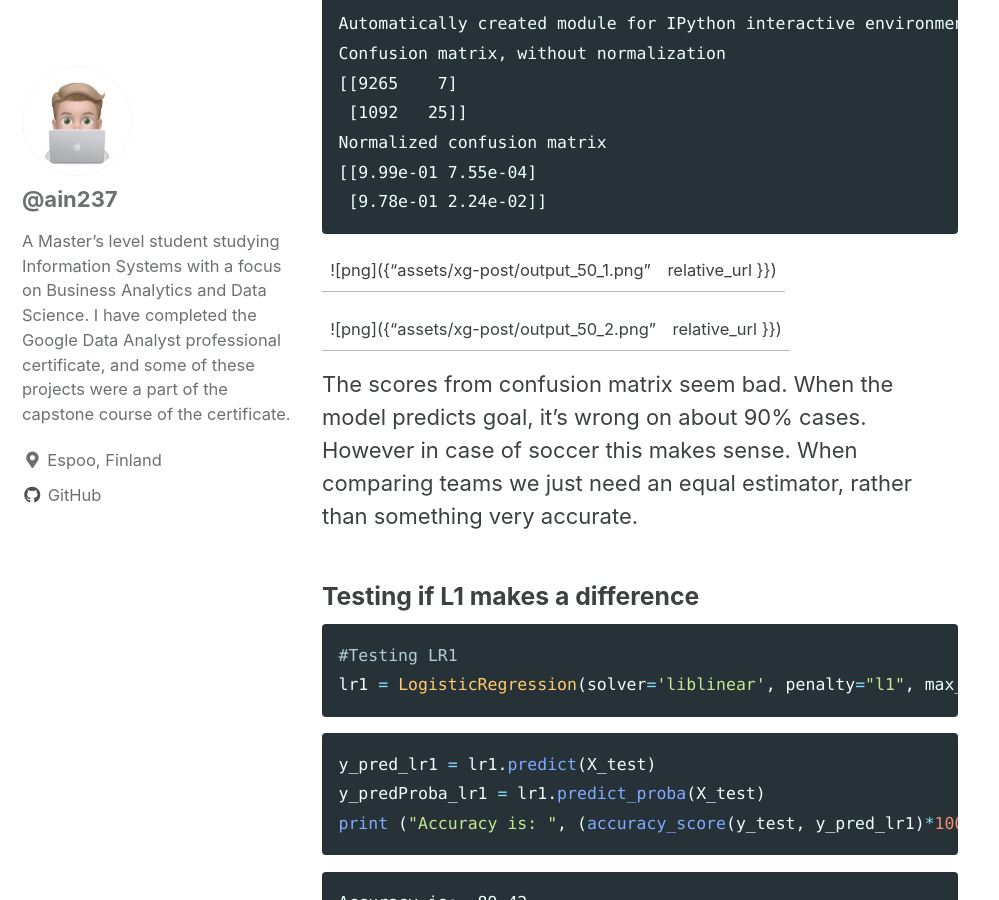
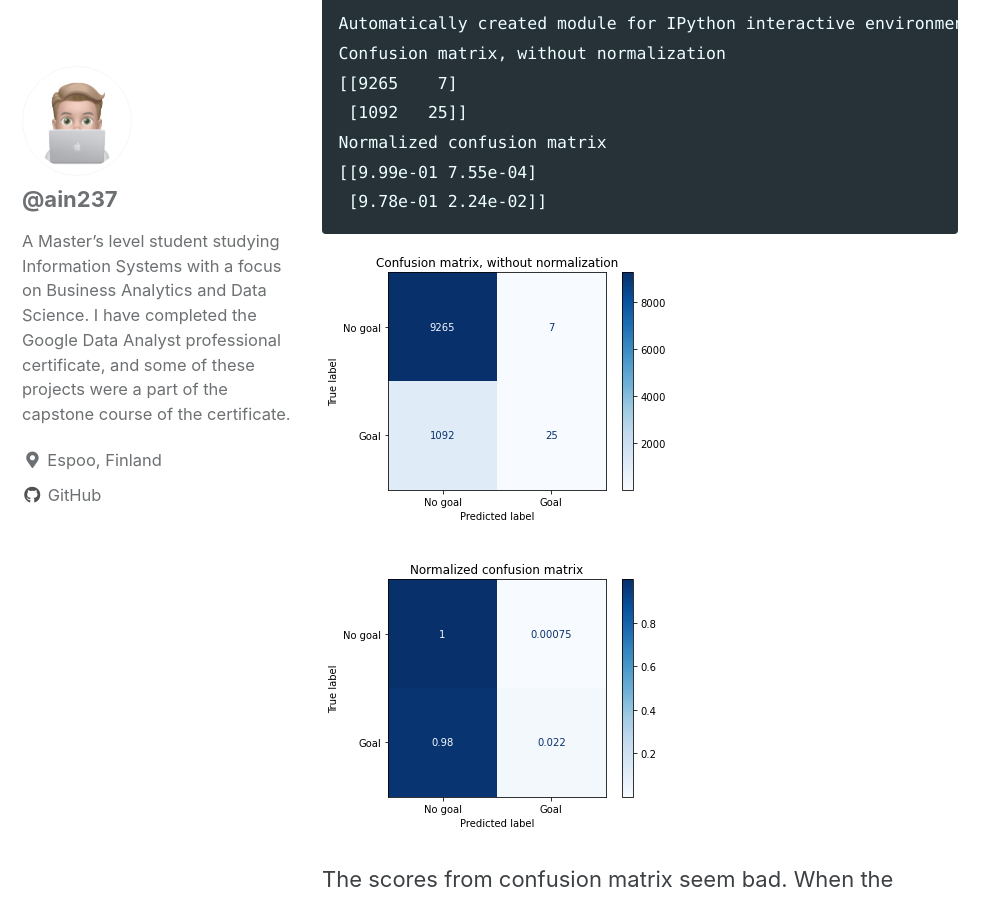
Before and after one commit to ain237/Portfolio, a Jekyll site: the page built from _posts/2021-08-01-xG_model_notebook.md, in a window 1280 px wide and 900 px high, scrolled down 19252 px. Shown: the whole window, without its empty margins (0-999 px from the left). Built offline with Jekyll 4.4.1, drawn with Linux system fonts in a browser that asks for light colours; cached includes are drawn as plain includes; some of the changed text lies outside the part shown.

Commit message:
Update 2021-08-01-xG_model_notebook.md

````diff
--- a/_posts/2021-08-01-xG_model_notebook.md
+++ b/_posts/2021-08-01-xG_model_notebook.md
@@ -1557,13 +1557,14 @@ plt.show()
 
 
 
-![png]({"assets/xg-post/output_50_1.png" | relative_url }})
-
-
-
-
-
-![png]({"assets/xg-post/output_50_2.png" | relative_url }})
+![png]({{"assets/xg-post/output_50_1.png" | relative_url }})
+
+
+
+
+
+
+![png]({{"assets/xg-post/output_50_2.png" | relative_url }})
 
 
 
@@ -2039,17 +2040,17 @@ plt.show()
 
 
 
-![png]({"assets/xg-post/output_65_0.png" | relative_url }})
-
-
-
-
-
-```python
-
-```
-
-
-```python
-
-```
+![png]({{"assets/xg-post/output_65_0.png" | relative_url }})
+
+
+
+
+
+```python
+
+```
+
+
+```python
+
+```
````
